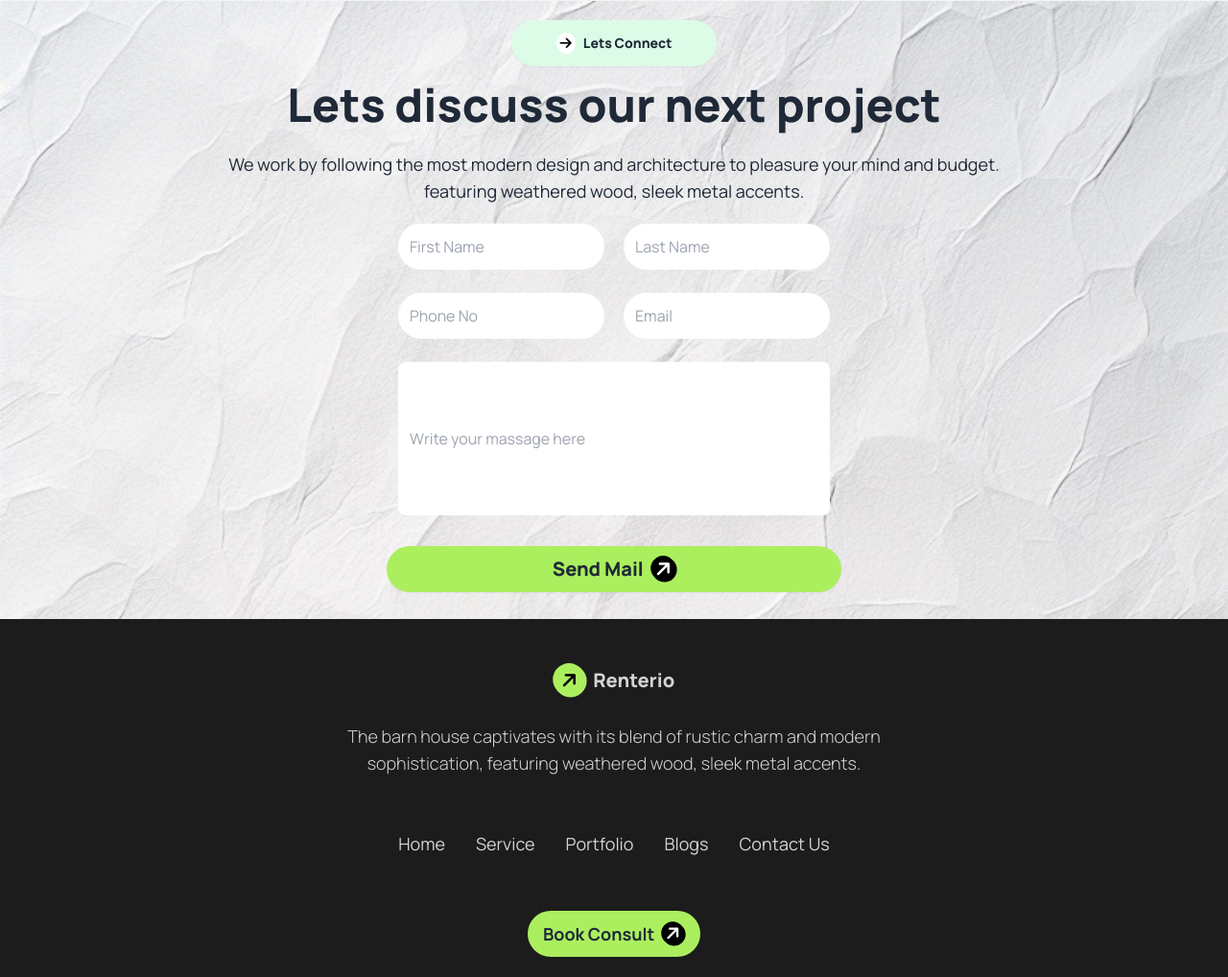
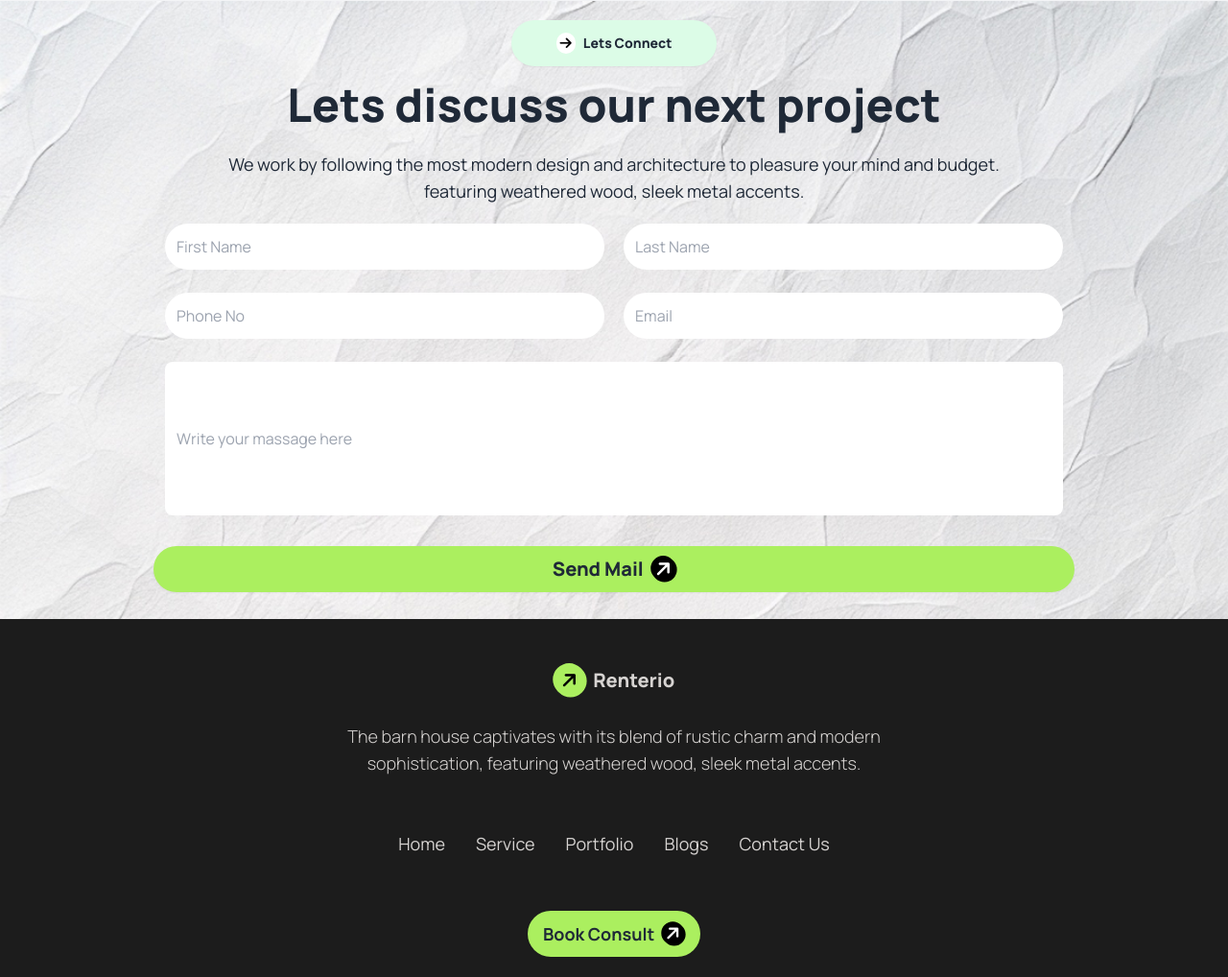
Before and after one commit to zohir26/home-rental, a plain HTML site: page index.html in a window 1280 px wide. Shown: the part 1888-2906 px from the top of the page at 96% size. Drawn offline with nearby package versions, Linux system fonts and the light colour scheme.

Commit message:
correction past

```diff
--- a/index.html
+++ b/index.html
@@ -308,7 +308,7 @@
         </p>
 
         <!-- Form section-->
-         <form action="" class="mb-5  ">
+         <form action="" class="mb-5 lg:w-3/4 ">
           <div class="lg:flex gap-5 lg:w-full p-3 items-center justify-between space-y-5 lg:space-y-0">
             <input type="text" name="" id="" placeholder="First Name" class="p-3 text-left rounded-3xl w-full lg:w-1/2">
             <input type="text" name="" id="" placeholder="Last Name" class="p-3 text-left rounded-3xl w-full lg:w-1/2">
```
